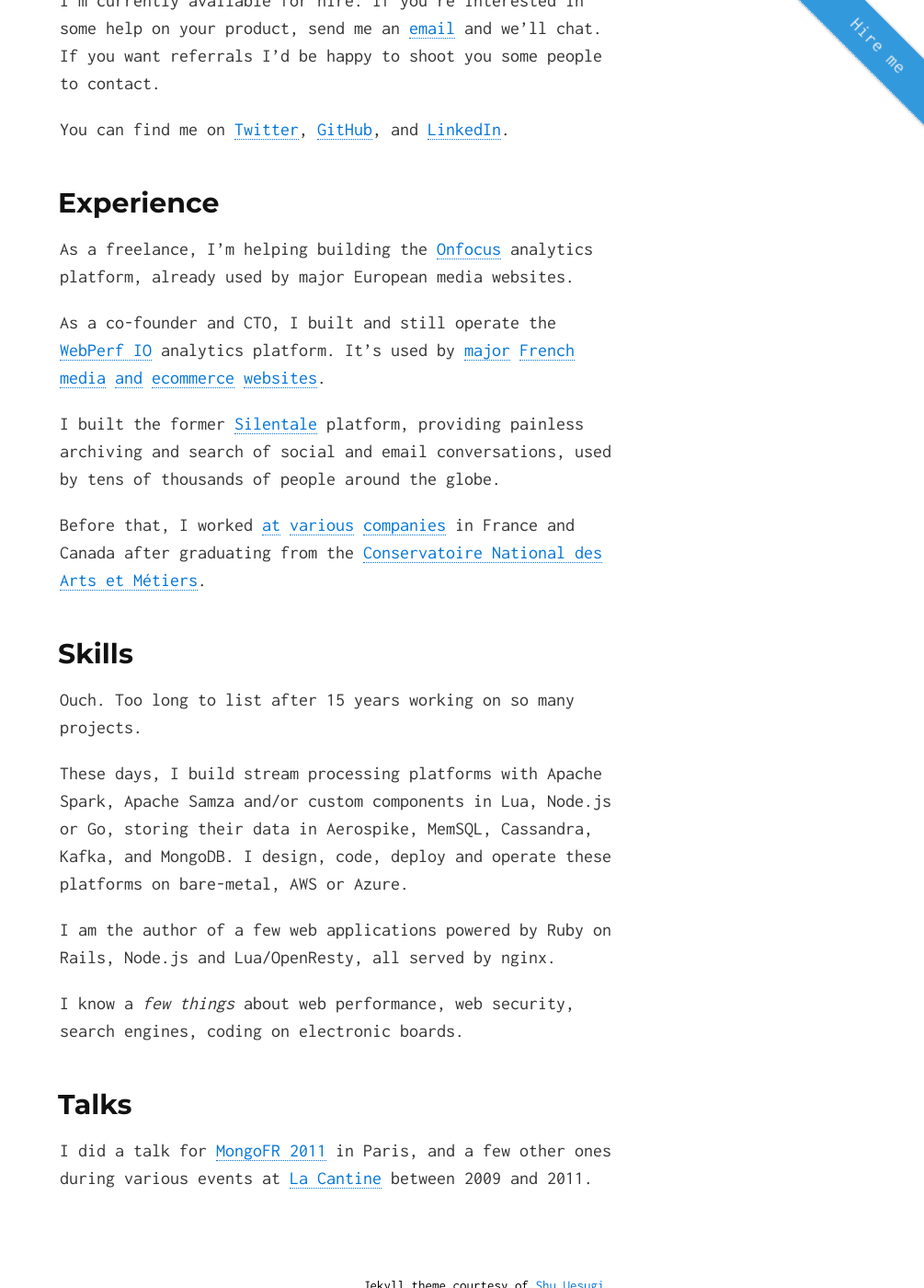
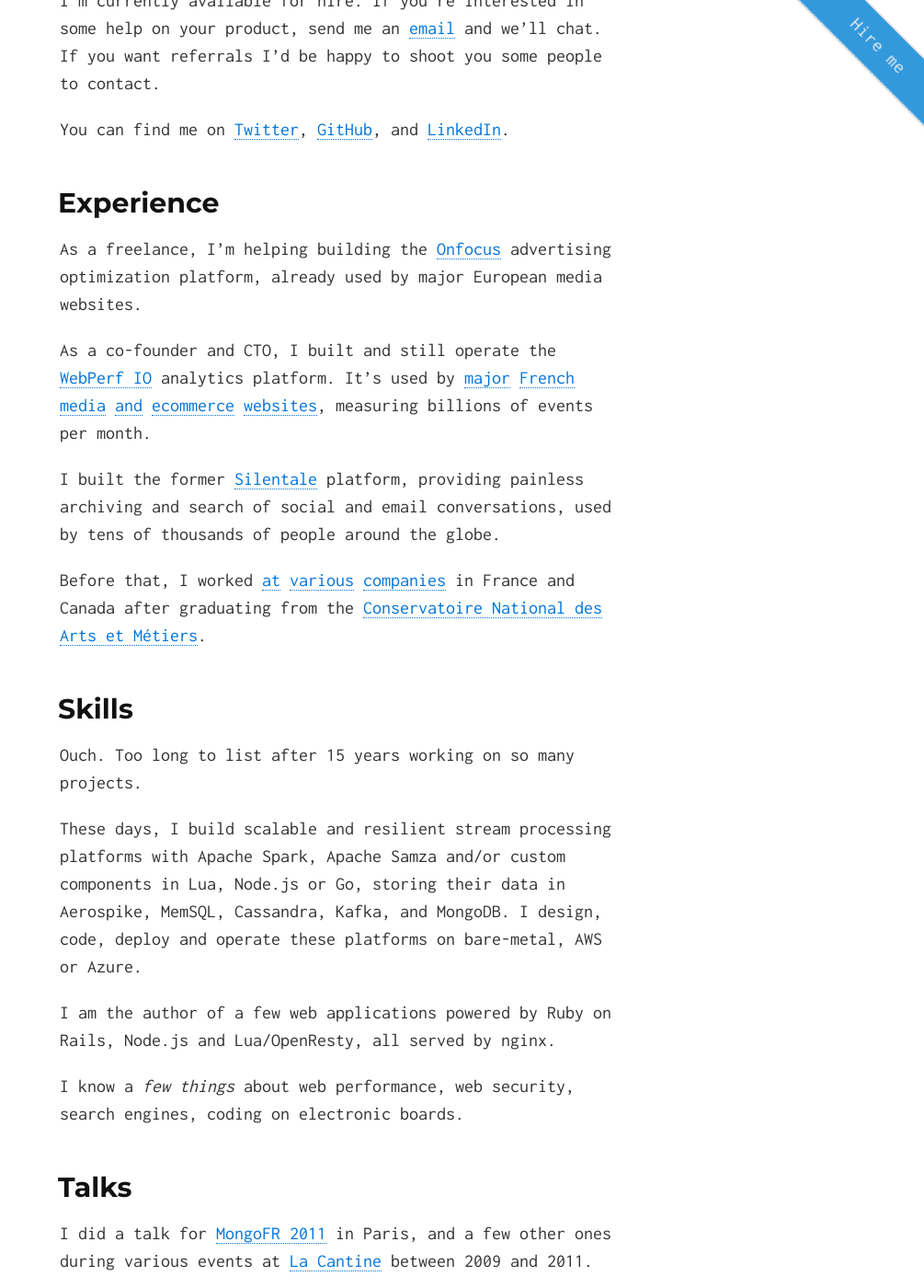
Before and after one commit to nfo/nicolasfouche.com, a Jekyll site: the page built from index.md, in a window 1280 px wide and 1400 px high, scrolled down 314 px. Shown: the whole window at 92% size, without its empty margins (275-1280 px from the left). Built offline with Jekyll 4.4.1, drawn with Linux system fonts in a browser that asks for light colours.

Commit message:
My work is soooo impressive.

```diff
--- a/index.md
+++ b/index.md
@@ -11,9 +11,9 @@
 
 ## Experience
 
-As a freelance, I'm helping building the [Onfocus](http://onfocus.io/) analytics platform, already used by major European media websites.
+As a freelance, I'm helping building the [Onfocus](http://onfocus.io/) advertising optimization platform, already used by major European media websites.
 
-As a co-founder and CTO, I built and still operate the [WebPerf IO](http://webperf.io/) analytics platform. It's used by [major](http://www.lefigaro.fr) [French](http://www.lexpress.fr) [media](http://www.leparisien.fr) [and](http://www.lequipe.fr/) [ecommerce](http://priceminister.com) [websites](http://www.clubic.com/).
+As a co-founder and CTO, I built and still operate the [WebPerf IO](http://webperf.io/) analytics platform. It's used by [major](http://www.lefigaro.fr) [French](http://www.lexpress.fr) [media](http://www.leparisien.fr) [and](http://www.lequipe.fr/) [ecommerce](http://priceminister.com) [websites](http://www.clubic.com/), measuring billions of events per month.
 
 I built the former [Silentale](http://silentale.com) platform, providing painless archiving and search of social and email conversations, used by tens of thousands of people around the globe.
 
@@ -23,7 +23,7 @@
 
 Ouch. Too long to list after 15 years working on so many projects.
 
-These days, I build stream processing platforms with Apache Spark, Apache Samza and/or custom components in Lua, Node.js or Go, storing their data in Aerospike, MemSQL, Cassandra, Kafka, and MongoDB. I design, code, deploy and operate these platforms on bare-metal, AWS or Azure.
+These days, I build scalable and resilient stream processing platforms with Apache Spark, Apache Samza and/or custom components in Lua, Node.js or Go, storing their data in Aerospike, MemSQL, Cassandra, Kafka, and MongoDB. I design, code, deploy and operate these platforms on bare-metal, AWS or Azure.
 
 I am the author of a few web applications powered by Ruby on Rails, Node.js and Lua/OpenResty, all served by nginx.
 
```
